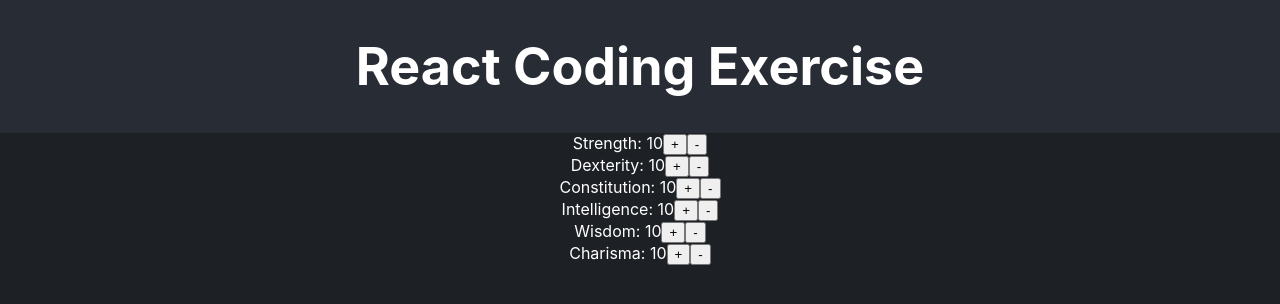
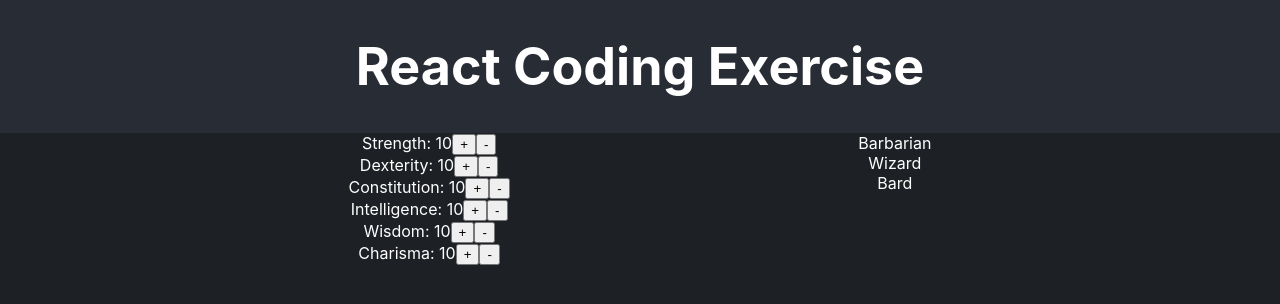
Before and after one commit to pwang1997/recruiting-webapp-character, a React (Create React App) app: page / in a window 1280 px wide. Shown: the top 304 px of the page. Built offline with nearby package versions, Linux system fonts and the light colour scheme.

Commit message:
add classes to UI

```diff
--- /dev/null
+++ b/src/components/class-panel.tsx
@@ -0,0 +1,29 @@
+import { useCallback } from "react";
+import { ATTRIBUTE_LIST, CLASS_LIST } from "../consts";
+import { Attributes } from "../types";
+
+interface ClassPanelProps {
+  character: Attributes;
+}
+
+export default function ClassPanel({ character }: ClassPanelProps) {
+  const renderClasses = useCallback(() => {
+    return (
+      <div>
+        {Object.keys(CLASS_LIST).map((clazz) => {
+          const clazzItem = CLASS_LIST[`${clazz}`];
+          const attributesMet =
+            ATTRIBUTE_LIST.filter(
+              (attr) => character[`${attr}`] < clazzItem[`${attr}`]
+            ).length === 0;
+          return (
+            <div key={clazz}>
+              <span className={attributesMet ? "success" : ""}>{clazz}</span>
+            </div>
+          );
+        })}
+      </div>
+    );
+  }, [character]);
+  return <div>{renderClasses()}</div>;
+}
--- a/src/components/main-frame.tsx
+++ b/src/components/main-frame.tsx
@@ -2,14 +2,19 @@ import { useState } from "react";
 import { Attributes } from "../types";
 import { DEFAULT_CHARACTER } from "../characterConsts";
 import AttributePanel from "./attribute-panel";
+import ClassPanel from "./class-panel";
 
 export default function MainFrame() {
   const [character, setCharacter] = useState<Attributes>(DEFAULT_CHARACTER);
 
   return (
-    <div>
+    <div style={{ display: "flex", justifyContent: "space-evenly" }}>
       <div>
         <AttributePanel character={character} setCharacter={setCharacter} />
+      </div>
+
+      <div>
+        <ClassPanel character={character} />
       </div>
     </div>
   );
--- a/src/index.css
+++ b/src/index.css
@@ -11,3 +11,7 @@ code {
   font-family: source-code-pro, Menlo, Monaco, Consolas, 'Courier New',
     monospace;
 }
+
+.success {
+  color : green;
+}
```
